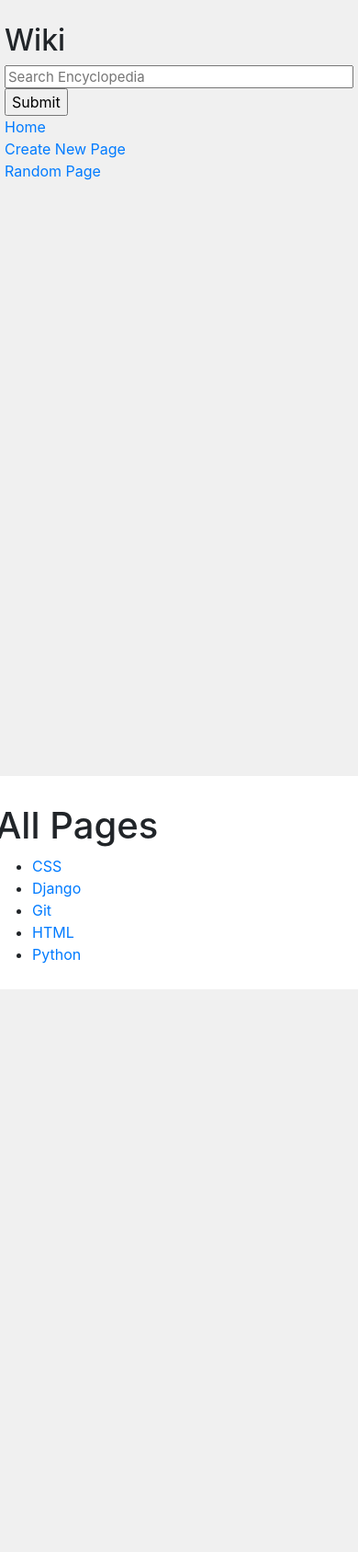
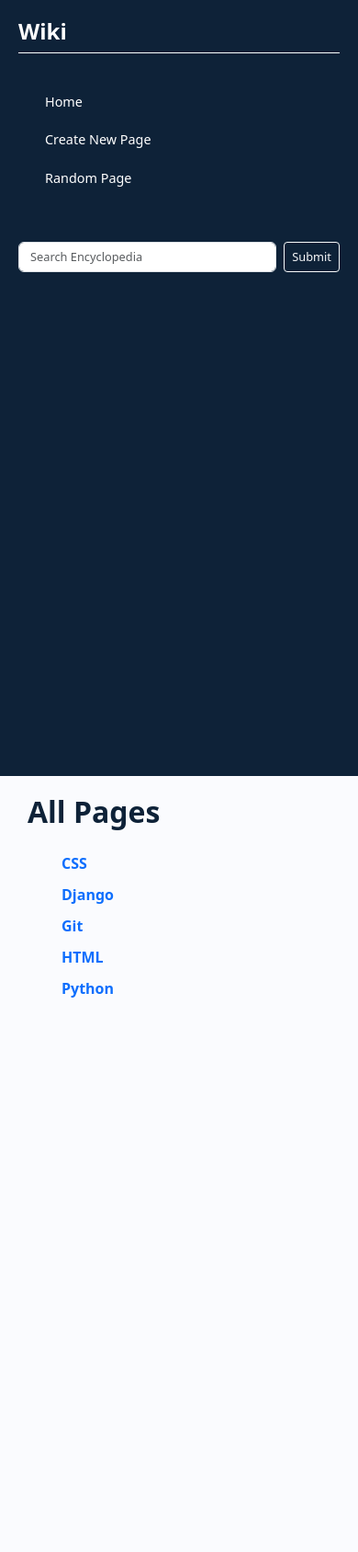
Before and after one commit to fcorrea16/CS50-wiki, a Django app: page /wiki/ in a window 390 px wide. Shown: the whole page at 92% size. Before the commit the page ends 1076 px from the top, so only its background shows below. Run offline with Django 3.2, Linux system fonts and the light colour scheme; some libraries are stand-ins or nearby versions.

Commit message:
css for wiki

```diff
--- a/encyclopedia/static/encyclopedia/styles.css
+++ b/encyclopedia/static/encyclopedia/styles.css
@@ -1,38 +1,148 @@
-body {
-    margin: 0;
-    background-color: white;
+/* ul.no-bullets,
+li::marker {
+    list-style-type: none;
+} */
+::after,
+::before {
+  box-sizing: border-box;
+  margin: 0;
+  padding: 0;
 }
 
-code {
-    white-space: pre;
+a {
+  text-decoration: none;
+}
+
+li {
+  list-style: none;
 }
 
 h1 {
-    margin-top: 0px;
-    padding-top: 20px;
+  color: #0e2238;
+  font-weight: 600;
+  font-size: 2rem;
+  margin-bottom: 20px;
+}
+
+h3 {
+  font-weight: 600;
+  font-size: 1.5rem;
+  color: #fff;
+}
+
+.horizontal_line {
+  border-bottom: 1px Solid #fff;
+}
+
+.row {
+  --bs-gutter-x: 0 !important;
+}
+
+.main {
+  min-height: 100vh;
+  width: 100%;
+  padding: 20px 30px;
+  background-color: #fafbfe;
+}
+
+#sidebar {
+  background-color: #0e2238;
+  height: 100vh;
+  padding: 20px;
+}
+
+.sidebar-logo {
+  margin: auto 0;
+}
+
+.sidebar-nav {
+  padding: 2rem 0;
+}
+
+.sidebar-logo a {
+  color: #FFF;
+  font-size: 1.15rem;
+  font-weight: 600;
+}
+
+a.sidebar-link {
+  padding: 0.625rem 1.625rem;
+  color: #FFF;
+  display: block;
+  font-size: 0.9rem;
+  white-space: nowrap;
+  border-left: 3px solid transparent;
+}
+
+a.sidebar-link:hover {
+  background-color: #316cf4;
+  border-left: 3px solid #3b7ddd;
+  text-decoration: none;
+}
+
+.sidebar-footer input {
+  font-size: 0.8em;
+}
+
+.main li {
+  padding: 5px;
+}
+
+.main a {
+  font-size: 1em;
+  font-weight: 600;
+}
+
+.btn_edit {
+  font-weight: 400;
+  font-size: 0.8em;
+  padding: 10px;
+  border: 1px solid #3b7ddd;
+  border-radius: 4px;
+  display: inline;
+  margin-top: 20px;
+}
+
+.btn_edit:hover {
+  background-color: #b4bcc6;
+  border: 1px solid #b4bcc6;
+  border-radius: 4px;
+}
+
+input,
+textarea {
+  border-radius: 4px;
+  border: 1px solid #0e2238;
+}
+
+.entry_form div {
+  margin: 15px 0px;
+}
+
+.entry_form label {
+  font-weight: 500;
 }
 
 textarea {
-    height: 90vh;
-    width: 80%;
+  height: 50vh;
+  width: 80%;
 }
 
-.main {
-    padding: 10px;
+.textarea_content {
+  width: 100%;
 }
 
-.search {
-    width: 100%;
-    font-size: 15px;
-    line-height: 15px;
+.edit_entry input {
+  margin-bottom: 20px;
 }
 
-.sidebar {
-    background-color: #f0f0f0;
-    height: 100vh;
-    padding: 20px;
+.btn-primary {
+  margin: 15px 0px;
+  background-color: #3b7ddd !important;
 }
 
-.sidebar h2 {
-    margin-top: 5px;
+.btn-primary:hover {
+  background-color: #0e2238 !important;
 }
+
+/*# sourceMappingURL=styles.css.map */
--- a/encyclopedia/templates/encyclopedia/index.html
+++ b/encyclopedia/templates/encyclopedia/index.html
@@ -7,9 +7,9 @@
 {% block body %}
 <h1>All Pages</h1>
 
-<ul>
+<ul class="ul">
     {% for entry in entries %}
-    <li><a href={{entry}}>{{ entry }}</a></li>
+    <li class="no-bullets"><a href={{entry}}>{{ entry }}</a></li>
     {% endfor %}
 </ul>
 
--- a/encyclopedia/templates/encyclopedia/layout.html
+++ b/encyclopedia/templates/encyclopedia/layout.html
@@ -6,37 +6,57 @@
 
 <head>
     <title>{% block title %}{% endblock %}</title>
-    <link rel="stylesheet" href="https://stackpath.bootstrapcdn.com/bootstrap/4.4.1/css/bootstrap.min.css"
-        integrity="sha384-Vkoo8x4CGsO3+Hhxv8T/Q5PaXtkKtu6ug5TOeNV6gBiFeWPGFN9MuhOf23Q9Ifjh" crossorigin="anonymous">
+    <link href="https://cdn.jsdelivr.net/npm/bootstrap@5.3.3/dist/css/bootstrap.min.css" rel="stylesheet"
+        integrity="sha384-QWTKZyjpPEjISv5WaRU9OFeRpok6YctnYmDr5pNlyT2bRjXh0JMhjY6hW+ALEwIH" crossorigin="anonymous">
     <link href="{% static 'encyclopedia/styles.css' %}" rel="stylesheet">
 </head>
 
 <body>
-    <div class="row">
-        <div class="sidebar col-lg-2 col-md-3">
-            <h2>Wiki</h2>
-            <form action="{% url 'wikipedia:search' %}" method="get">
+    <div class="wrapper row">
+        <div class="col-md-3 col-lg-3">
+            <aside id="sidebar">
+
+                <div class="sidebar-logo">
+                    <h3>Wiki</h3>
+                    <div class="horizontal_line"></div>
+                </div>
+                <ul class="sidebar-nav">
+                    <li class="sidebar-item">
+                        <a href="{% url 'wikipedia:index' %}" class="sidebar-link">
+                            <span>Home</span>
+                        </a>
+                    </li>
+                    <li class="sidebar-item">
+                        <a href="{% url 'wikipedia:add' %}" class="sidebar-link">
+                            <span>Create New Page</span>
+                        </a>
+                    </li>
+                    <li class="sidebar-item">
+                        <a href="{% url 'wikipedia:index'%}{{random_entry}}" class="sidebar-link">
+                            <span>Random Page</span>
+                        </a>
+                    </li>
+                </ul>
+                <div class="sidebar-footer">
+                    <form action="{% url 'wikipedia:search' %}" method="get" class="d-flex" role="search">
                         {% csrf_token %}
-                <input class="search" type="text" name="q" placeholder="Search Encyclopedia">
-                <input type="submit">
+                        <input class="form-control me-2" type="text" name="q" placeholder="Search Encyclopedia">
+                        <input type="submit" class="btn btn-outline-light btn-sm">
                     </form>
-            <div>
-                <a href="{% url 'wikipedia:index' %}">Home</a>
                 </div>
-            <div>
-                <a href="{% url 'wikipedia:add' %}">Create New Page</a>
         </div>
-            <div>
-                <a href={{random_entry}}>Random Page</a>
-            </div>
+        </aside>
         {% block nav %}
         {% endblock %}
-        </div>
-        <div class="main col-lg-10 col-md-9">
+
+        <div class=" col-md-9 col-lg-9">
+            <div class="main">
                 {% block body %}
                 {% endblock %}
             </div>
         </div>
+    </div>
+
 
 </body>
 
--- a/encyclopedia/views.py
+++ b/encyclopedia/views.py
@@ -18,16 +18,15 @@
 
 class NewWikiEntry(forms.Form):
     new_entry_title = forms.CharField(max_length=100, validators=[
-                                      validator_title_unique], label="Title ")
+                                      validator_title_unique], label="Title")
     new_entry_content = forms.CharField(
-        widget=forms.Textarea(), label="Content")
+        widget=forms.Textarea(attrs={'class': 'textarea_content'}), label="Content")
 
 
 class EditWikiEntry(forms.Form):
-    edit_entry_title = forms.CharField(
-        max_length=100, label="Title ")
+    edit_entry_title = forms.CharField(max_length=100, label="Title ")
     edit_entry_content = forms.CharField(
-        widget=forms.Textarea(), label="Content")
+        widget=forms.Textarea(attrs={'class': 'textarea_content'}), label="Content")
 
 
 def index(request):
@@ -90,9 +89,10 @@
             util.save_entry(title, content_title)
             return HttpResponseRedirect("/wiki/" + title)
         else:
-            return render(request, "encyclopedia/add.html", {"form": form})
+            return render(request, "encyclopedia/add.html", {"form": form,
+                                                             "random_entry": secrets.choice(util.list_entries())})
     else:
-        return render(request, "encyclopedia/add.html", {"form": NewWikiEntry()})
+        return render(request, "encyclopedia/add.html", {"form": NewWikiEntry(), "random_entry": secrets.choice(util.list_entries())})
 
 
 def edit(request):
@@ -111,12 +111,14 @@
             edit_form = EditWikiEntry(initial={'edit_entry_title': request.GET.get(
                 "title"), 'edit_entry_content': util.get_entry(edit_title)})
             return render(request, "encyclopedia/edit.html", {
-                "form": edit_form
+                "form": edit_form,
+                "random_entry": secrets.choice(util.list_entries())
             })
     else:
         edit_title = request.GET.get("title")
         edit_form = EditWikiEntry(initial={'edit_entry_title': request.GET.get(
             "title"), 'edit_entry_content': util.get_entry(edit_title)})
         return render(request, "encyclopedia/edit.html", {
-            "form": edit_form
+            "form": edit_form,
+            "random_entry": secrets.choice(util.list_entries())
         })
```
Lines whose indentation alone changed are shown as unchanged.
